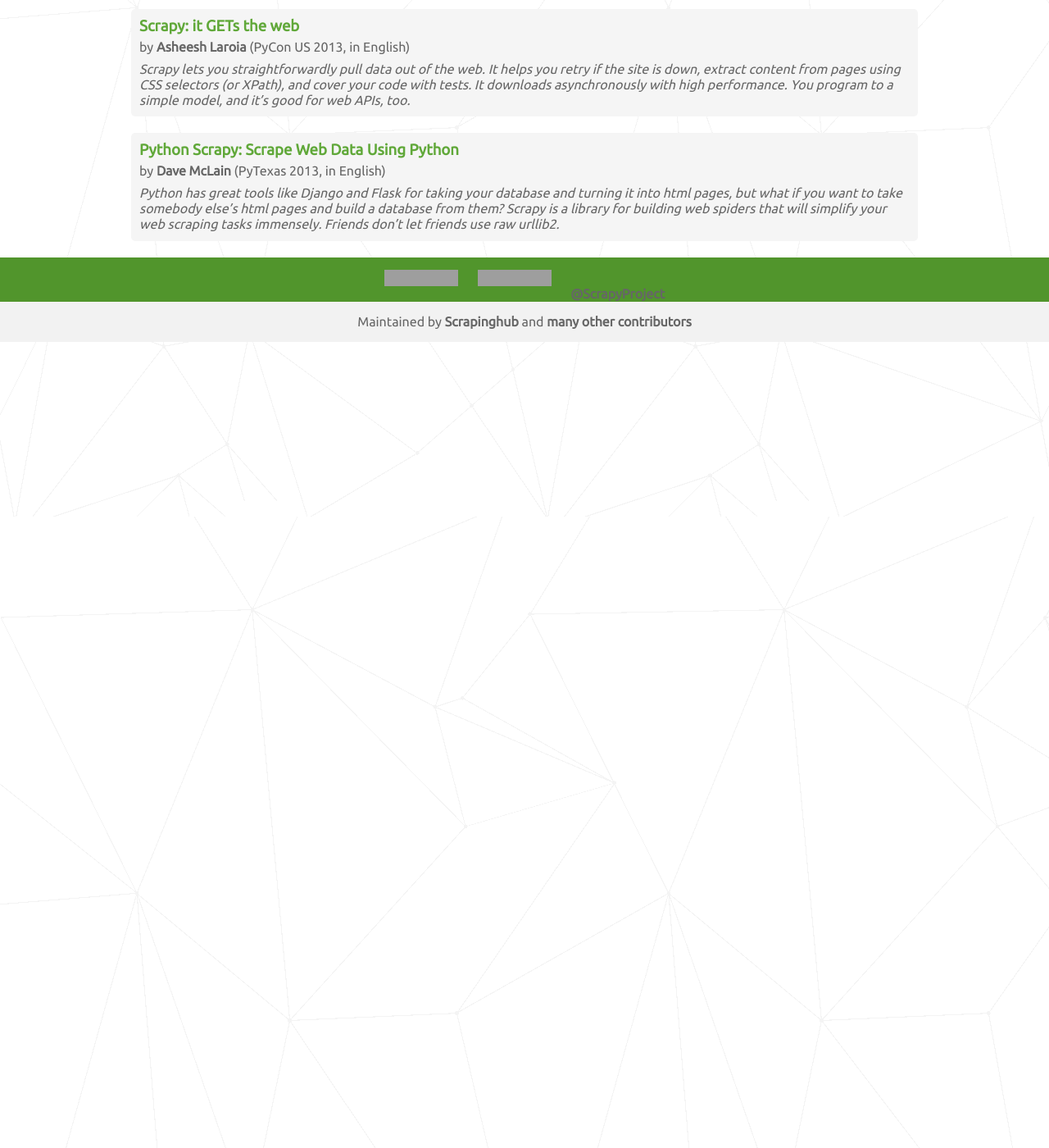
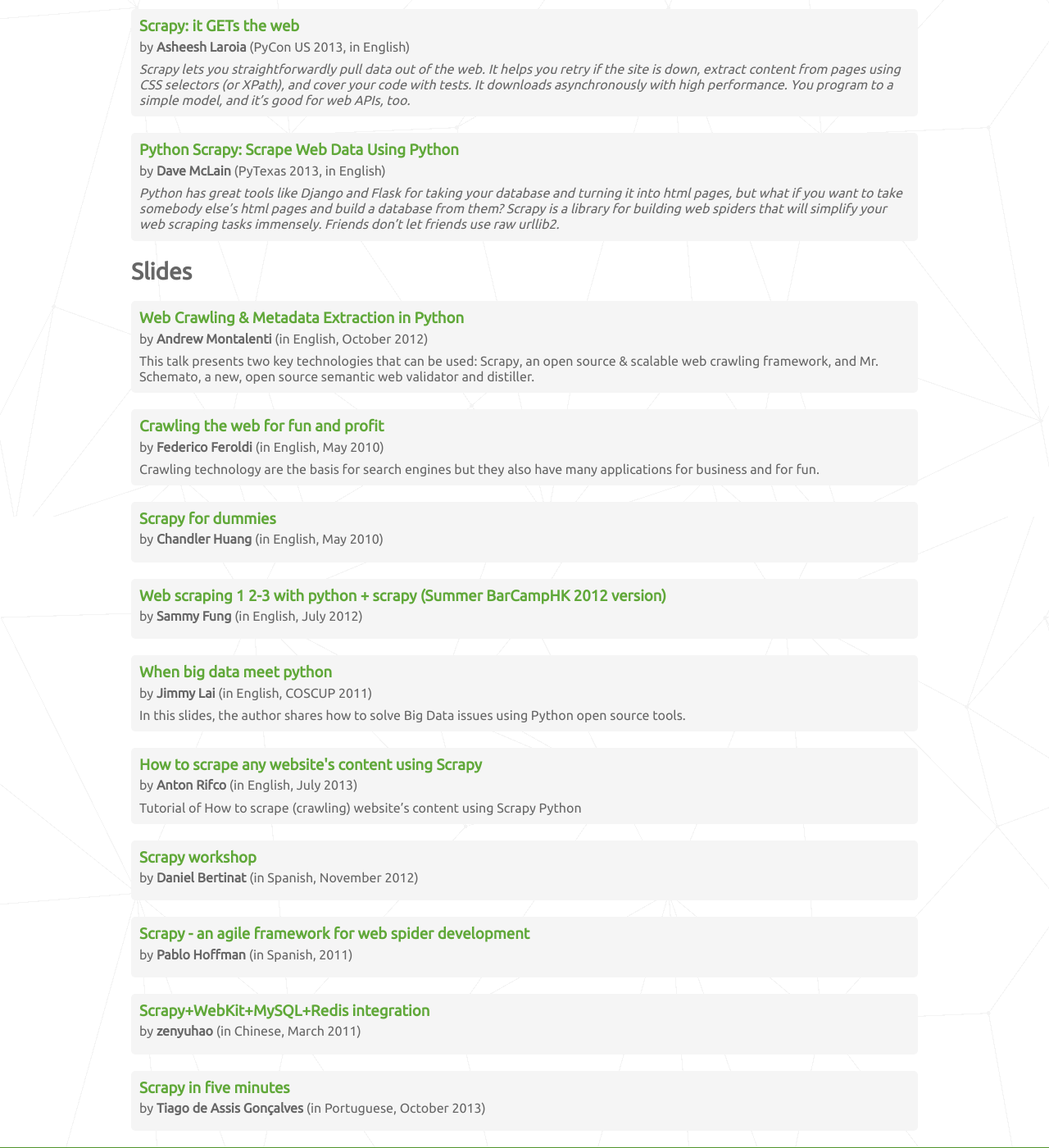
Before and after one commit to scrapy/scrapy.org, a Jekyll site: the page built from resources.html, in a window 1280 px wide and 1400 px high, scrolled down 2610 px. Shown: the whole window at 82% size. Built offline with Jekyll 4.4.1, drawn with Linux system fonts in a browser that asks for light colours; comment, search, counter and statistics services are not loaded; before the commit the page ends 3027 px from its top, so only the background shows below that; grey boxes are pictures that could not be loaded.

Commit message:
Add slides to resources

```diff
--- /dev/null
+++ b/_data/resources/slides.yml
@@ -0,0 +1,61 @@
+- title: "Web Crawling & Metadata Extraction in Python"
+  url: https://speakerdeck.com/amontalenti/web-crawling-and-metadata-extraction-in-python
+  author: Andrew Montalenti
+  context: in English, October 2012
+  description: |
+    This talk presents two key technologies that can be used:
+    Scrapy, an open source & scalable web crawling framework,
+    and Mr. Schemato, a new, open source semantic web validator and distiller.
+
+- title: "Crawling the web for fun and profit"
+  url: http://www.slideshare.net/federicof/crawling-the-web-for-fun-and-profit
+  author: Federico Feroldi
+  context: in English, May 2010
+  description: |
+    Crawling technology are the basis for search engines but they also
+    have many applications for business and for fun.
+
+- title: "Scrapy for dummies"
+  url: http://www.slideshare.net/previa/scrapyfordummies-15277988
+  author: Chandler Huang
+  context: in English, May 2010
+
+- title: "Web scraping 1 2-3 with python + scrapy (Summer BarCampHK 2012 version)"
+  url: http://www.slideshare.net/sammyfung/web-scraping-1-23-with-python-scrapy-summer-barcamphk-2012-version
+  author: Sammy Fung
+  context: in English, July 2012
+
+- title: "When big data meet python"
+  url: http://www.slideshare.net/jimmy_lai/when-big-data-meet-python
+  author: Jimmy Lai
+  context: in English, COSCUP 2011
+  description: |
+    In this slides, the author shares how to solve Big Data
+    issues using Python open source tools.
+
+- title: "How to scrape any website's content using Scrapy"
+  url: http://scribd.com/doc/153755386/How-to-Scrap-Any-Website-s-content-using-Scrapy
+  author: Anton Rifco
+  context: in English, July 2013
+  description: |
+    Tutorial of How to scrape (crawling) website's content using Scrapy Python
+
+- title: "Scrapy workshop"
+  url: http://www.slideshare.net/dbertinat1/scrapy
+  author: Daniel Bertinat
+  context: in Spanish, November 2012
+
+- title: "Scrapy - an agile framework for web spider development"
+  url: https://docs.google.com/presentation/d/1oNCZPxXQTmWFbtaMGRwrnNd20MIB5ecRwNrRISJjRk4/edit?usp=sharing
+  author: Pablo Hoffman
+  context: in Spanish, 2011
+
+- title: "Scrapy+WebKit+MySQL+Redis integration"
+  url: http://www.slideshare.net/zenyuhao/ss-7188268
+  author: zenyuhao
+  context: in Chinese, March 2011
+
+- title: "Scrapy in five minutes"
+  url: http://slides.com/tiagogoncalves/scrapy-portuguese
+  author: Tiago de Assis Gonçalves
+  context: in Portuguese, October 2013
--- a/resources.html
+++ b/resources.html
@@ -7,6 +7,7 @@
 {% assign books = site.data.resources.books %}
 {% assign courses = site.data.resources.courses %}
 {% assign videos = site.data.resources.videos %}
+{% assign slides = site.data.resources.slides %}
 
 <div class="container">
 
@@ -114,5 +115,28 @@
       {% endfor %}
     </div>
 
+    <h2>Slides</h2>
+
+    <div class="resources">
+      {% for deck in slides %}
+      <div class="resource">
+        <div class="title">
+          {% if deck.url %}
+            <a href="{{ deck.url }}">{{ deck.title }}</a>
+          {% endif %}
+        </div>
+
+        <div class="resource-metadata">
+          {% if deck.author %}by <span class="author">{{ deck.author }}</span>{% endif %}
+          {% if deck.context %}({{ deck.context }}){% endif %}
+        </div>
+
+        <div class="comments">
+          {% if deck.description %}{{ deck.description | markdownify }}{% endif %}
+        </div>
+      </div>
+      {% endfor %}
+    </div>
+
   </div>
 </div>
```
